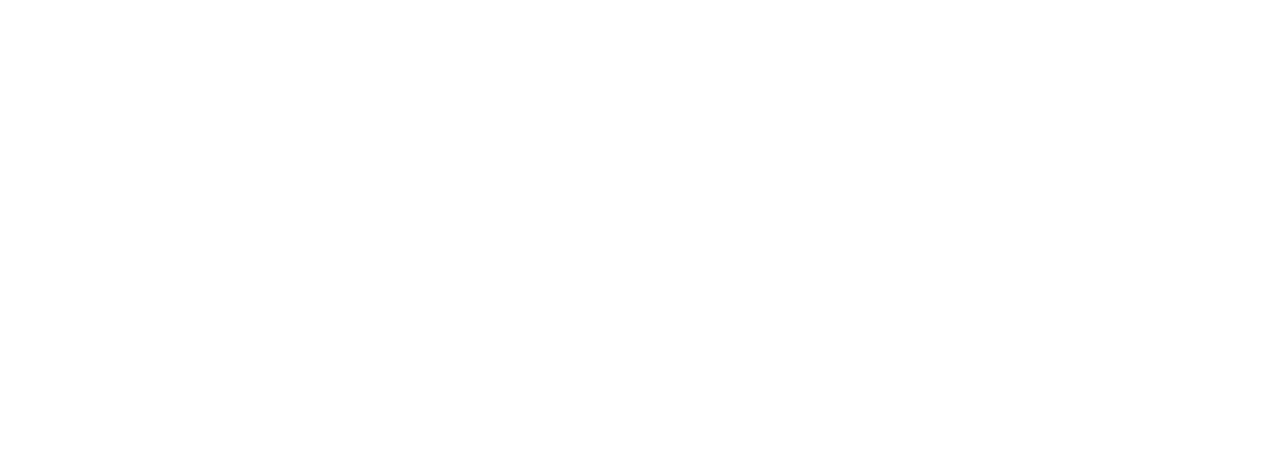
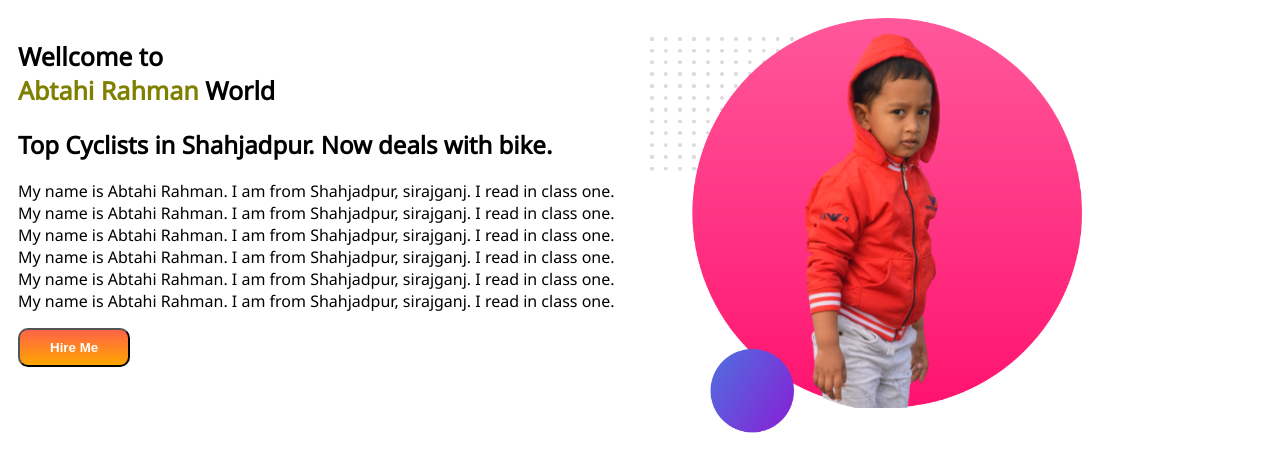
Before and after one commit to KayserEKhuda/myProtfolio, a plain HTML site: page index.html in a window 1280 px wide. Drawn offline with Linux system fonts and the light colour scheme; a web font is replaced by a local one.

Commit message:
Content part almost done

```diff
--- a/index.html
+++ b/index.html
@@ -5,9 +5,32 @@
     <meta http-equiv="X-UA-Compatible" content="IE=edge">
     <meta name="viewport" content="width=device-width, initial-scale=1.0">
     <title>Abtahi Rahman Protfolio</title>
+    <link rel="preconnect" href="https://fonts.googleapis.com">
+    <link rel="preconnect" href="https://fonts.gstatic.com" crossorigin>
+    <link href="https://fonts.googleapis.com/css2?family=Noto+Sans&family=Tourney&display=swap" rel="stylesheet">
     <link rel="stylesheet" href="style.css">
 </head>
 <body>
+    <section>
+        <div class="content">
+            <h1>Wellcome to <br><span>Abtahi Rahman</span> World</h1>
+            <h2>Top Cyclists in Shahjadpur. Now deals with bike.  </h2>
+            <p>
+                My name is Abtahi Rahman. I am from Shahjadpur, sirajganj. I read in class one.
+                My name is Abtahi Rahman. I am from Shahjadpur, sirajganj. I read in class one.
+                My name is Abtahi Rahman.  I am from Shahjadpur, sirajganj. I read in class one.
+                My name is Abtahi Rahman. I am from Shahjadpur, sirajganj. I read in class one.
+                My name is Abtahi Rahman. I am from Shahjadpur, sirajganj. I read in class one.
+                My name is Abtahi Rahman.  I am from Shahjadpur, sirajganj. I read in class one.
+            </p>
+            <button>
+                <a target="_blank" href="https://www.linkedin.com/in/kayser-e-khuda-394357163/"> Hire Me</a>
+            </button>
+        </div>
+        <div class="content">
+            <img src="my-bg.png" alt="abtahi">
+        </div>
+    </section>
 
 </body>
 </html>
--- a/style.css
+++ b/style.css
@@ -0,0 +1,29 @@
+body{
+    font-family: 'Noto Sans', sans-serif;
+}
+h1{
+    font-size: 25px;
+}
+span{
+    color: olive;
+}
+section{
+    display: flex;
+}
+.content{
+    width: 50%;
+    padding: 10px 5px 5px 10px;
+}
+.content img{
+    width: 70%;
+}
+button{
+    background-image: linear-gradient(tomato,orange);
+    padding: 10px 30px;
+    border-radius: 10px;
+}
+button a{
+    text-decoration: none;
+    color: white;
+    font-weight: 700;
+}
```
Also changed, not shown: my-bg.png (added).
